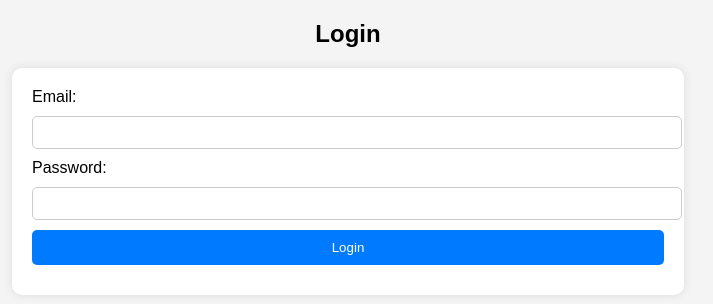
After one commit to cloudshemdoe/project, a PHP site: page /login.php in a window 1280 px wide. The commit adds this page. Shown: the top 304 px of the page, without its empty margins (292-1005 px from the left). Run offline with PHP 8.4, Linux system fonts and the light colour scheme.

Commit message:
Add files via upload

```diff
--- /dev/null
+++ b/login.php
@@ -0,0 +1,143 @@
+<?php
+// Include the database connection file
+include 'database.php';
+
+// Initialize variables to store user input and error messages
+$email = $password = '';
+$email_err = $password_err = '';
+
+// Check if the form is submitted
+if ($_SERVER["REQUEST_METHOD"] == "POST") {
+    // Validate email
+    if (empty(trim($_POST["email"]))) {
+        $email_err = "Please enter your email.";
+    } else {
+        $email = trim($_POST["email"]);
+    }
+
+    // Validate password
+    if (empty(trim($_POST["password"]))) {
+        $password_err = "Please enter your password.";
+    } else {
+        $password = trim($_POST["password"]);
+    }
+
+    // If no errors, proceed with login authentication
+    if (empty($email_err) && empty($password_err)) {
+        // Prepare SQL statement
+        $sql = "SELECT id, email, password FROM student WHERE email = ?";
+
+        if ($stmt = $conn->prepare($sql)) {
+            // Bind variables to the prepared statement as parameters
+            $stmt->bind_param("s", $param_email);
+
+            // Set parameters
+            $param_email = $email;
+
+            // Attempt to execute the prepared statement
+            if ($stmt->execute()) {
+                // Store result
+                $stmt->store_result();
+
+                // Check if email exists, if yes then verify password
+                if ($stmt->num_rows == 1) {
+                    // Bind result variables
+                    $stmt->bind_result($id, $email, $hashed_password);
+                    if ($stmt->fetch()) {
+                        if (password_verify($password, $hashed_password)) {
+                            // Password is correct, so start a new session and save the email to the session
+                            session_start();
+                            $_SESSION["email"] = $email;
+                            header("location: welcome.php");
+                        } else {
+                            // Display an error message if password is not valid
+                            $password_err = "The password you entered is not valid.";
+                        }
+                    }
+                } else {
+                    // Display an error message if email doesn't exist
+                    $email_err = "No account found with that email.";
+                }
+            } else {
+                echo "Oops! Something went wrong. Please try again later.";
+            }
+
+            // Close statement
+            $stmt->close();
+        }
+    }
+
+    // Close connection
+    $conn->close();
+}
+?>
+
+<!DOCTYPE html>
+<html lang="en">
+<head>
+    <meta charset="UTF-8">
+    <meta name="viewport" content="width=device-width, initial-scale=1.0">
+    <title>Login</title>
+    <style>
+        body {
+            font-family: Arial, sans-serif;
+            background-color: #f4f4f4;
+        }
+
+        form {
+            width: 50%;
+            margin: 0 auto;
+            background-color: #fff;
+            padding: 20px;
+            border-radius: 10px;
+            box-shadow: 0px 0px 10px rgba(0, 0, 0, 0.1);
+        }
+
+        label, input {
+            display: block;
+            margin-bottom: 10px;
+        }
+
+        input[type="email"],
+        input[type="password"] {
+            width: 100%;
+            padding: 8px;
+            border: 1px solid #ccc;
+            border-radius: 5px;
+        }
+
+        input[type="submit"] {
+            width: 100%;
+            padding: 10px;
+            border: none;
+            border-radius: 5px;
+            background-color: #007bff;
+            color: #fff;
+            cursor: pointer;
+            transition: background-color 0.3s ease;
+        }
+
+        input[type="submit"]:hover {
+            background-color: #0056b3;
+        }
+
+        .text-danger {
+            color: red;
+        }
+    </style>
+</head>
+<body>
+    <h2 style="text-align: center;">Login</h2>
+    <form action="<?php echo htmlspecialchars($_SERVER["PHP_SELF"]); ?>" method="POST">
+        <label for="email">Email:</label>
+        <input type="email" id="email" name="email" required>
+        <span class="text-danger"><?php echo $email_err; ?></span>
+
+        <label for="password">Password:</label>
+        <input type="password" id="password" name="password" required>
+        <span class="text-danger"><?php echo $password_err; ?></span>
+
+        <input type="submit" value="Login">
+    </form>
+</body>
+</html>
```
Also changed, not shown: register.php (+18 -5 lines), school.sql (+11 -9 lines), welcome.php (added, +90 -0 lines).
